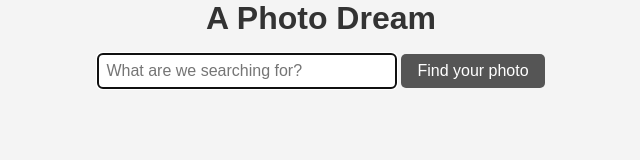
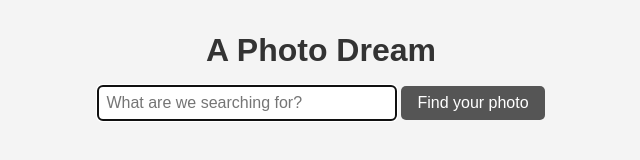
Before and after one commit to MattOrtner/photo-dream, a website: page public/index.html in a window 1280 px wide. Shown: the whole page, without its empty margins (319-959 px from the left). Drawn offline with Linux system fonts and the light colour scheme.

Commit message:
increase title size, add top margin

```diff
--- a/public/index.html
+++ b/public/index.html
@@ -7,7 +7,7 @@
   </head>
   <link rel="stylesheet" href="style.css" />
   <body>
-    <h1>A Photo Dream</h1>
+    <h1 class="title">A Photo Dream</h1>
     <div id="searchContainer">
       <input
         type="text"
--- a/public/style.css
+++ b/public/style.css
@@ -13,6 +13,13 @@ body {
   justify-content: center;
   align-items: center;
   height: 100%;
+}
+
+.title {
+  font-size: 2rem;
+  color: #333;
+  text-align: center;
+  padding: 2rem 0 0;
 }
 
 #searchInput {
@@ -110,12 +117,11 @@ body {
   font-size: 1rem;
   padding: 0.5rem;
   border-radius: 10px;
-  transition: opacity 0.5s ease-in-out;
   font-family: Arial, Helvetica, sans-serif;
 }
 .photo-description:hover {
+  transition-delay: 2s;
   opacity: 1;
-  transition-delay: 1s;
   font-size: 0.75rem;
   transition: all 1s ease-in-out;
 }
```
